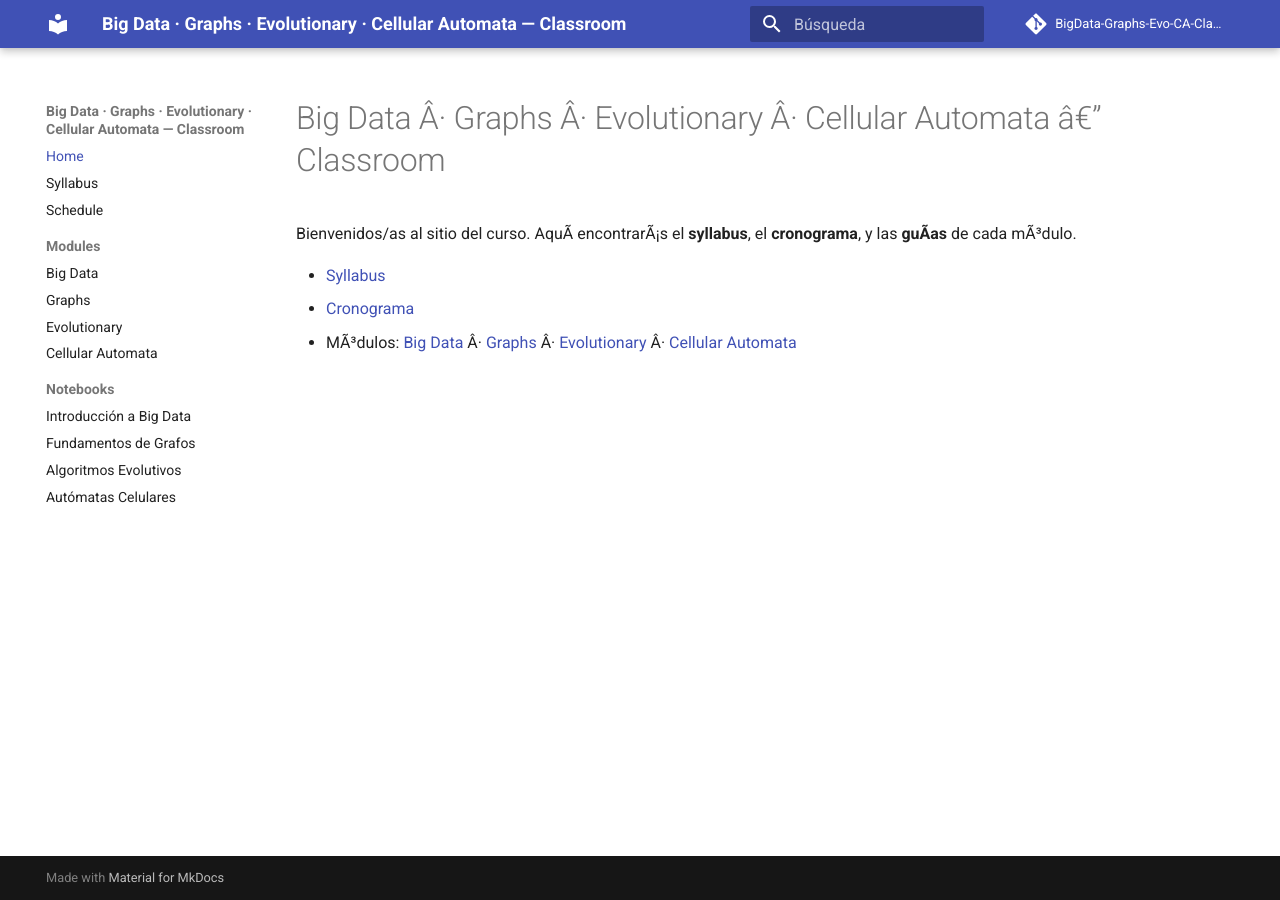
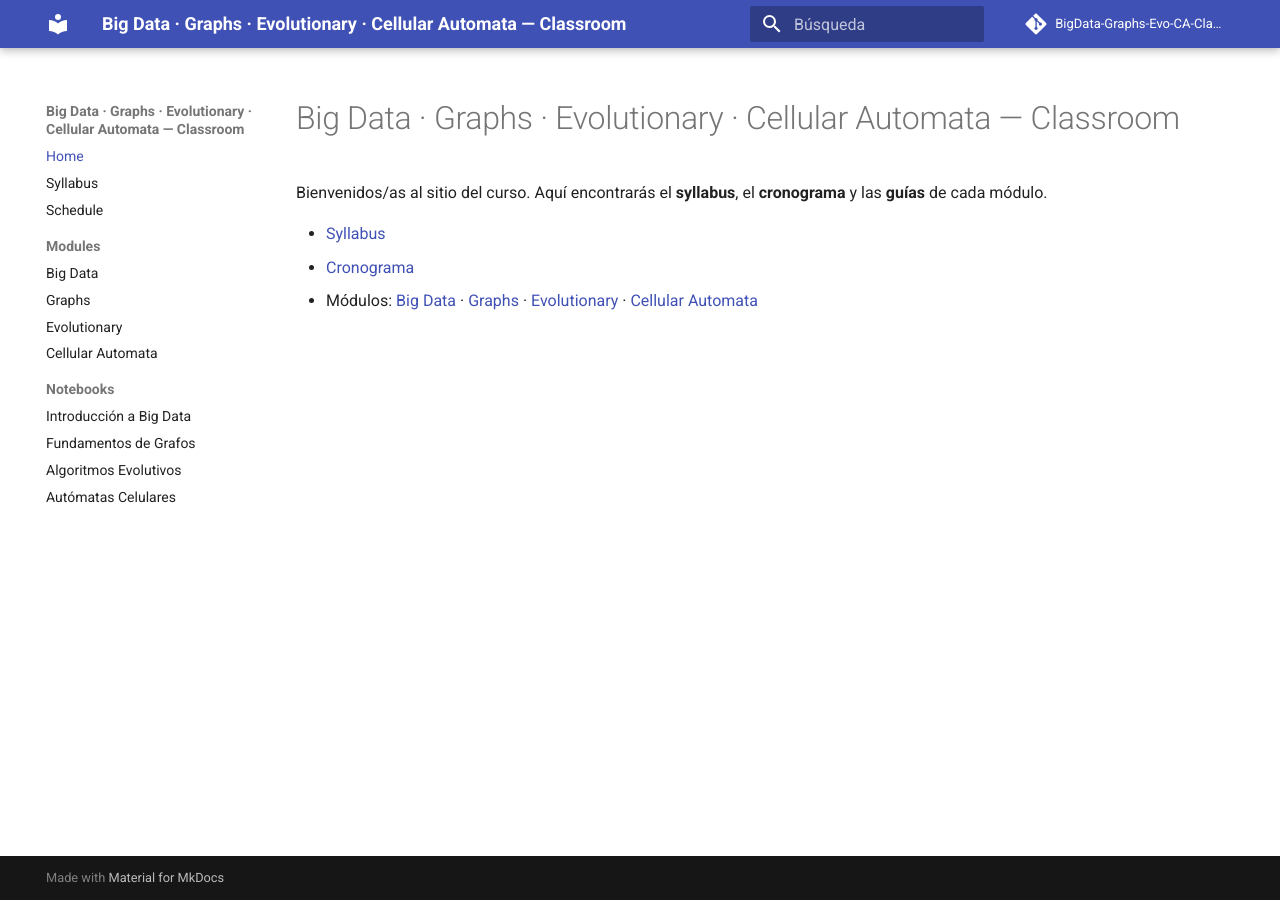
Before and after one commit to sgevatschnaider/BigData-Graphs-Evo-CA-Classroom, an MkDocs documentation site: the page built from docs/index.md, in a window 1280 px wide. Built offline with MkDocs 1.6.1 and Material for MkDocs 9.7.7, drawn with Linux system fonts in a browser that asks for light colours; comment, search, counter and statistics services are not loaded.

Commit message:
Update index.md

```diff
--- a/docs/index.md
+++ b/docs/index.md
@@ -1,7 +1,7 @@
-# Big Data Â· Graphs Â· Evolutionary Â· Cellular Automata â€” Classroom
+# Big Data · Graphs · Evolutionary · Cellular Automata — Classroom
 
-Bienvenidos/as al sitio del curso. AquÃ­ encontrarÃ¡s el **syllabus**, el **cronograma**, y las **guÃ­as** de cada mÃ³dulo.
+Bienvenidos/as al sitio del curso. Aquí encontrarás el **syllabus**, el **cronograma** y las **guías** de cada módulo.
 
 - [Syllabus](syllabus.md)
 - [Cronograma](schedule.md)
-- MÃ³dulos: [Big Data](modules/01-bigdata.md) Â· [Graphs](modules/02-graphs.md) Â· [Evolutionary](modules/03-evolutionary.md) Â· [Cellular Automata](modules/04-cellular-automata.md)
+- Módulos: [Big Data](modules/01-bigdata.md) · [Graphs](modules/02-graphs.md) · [Evolutionary](modules/03-evolutionary.md) · [Cellular Automata](modules/04-cellular-automata.md)
```
